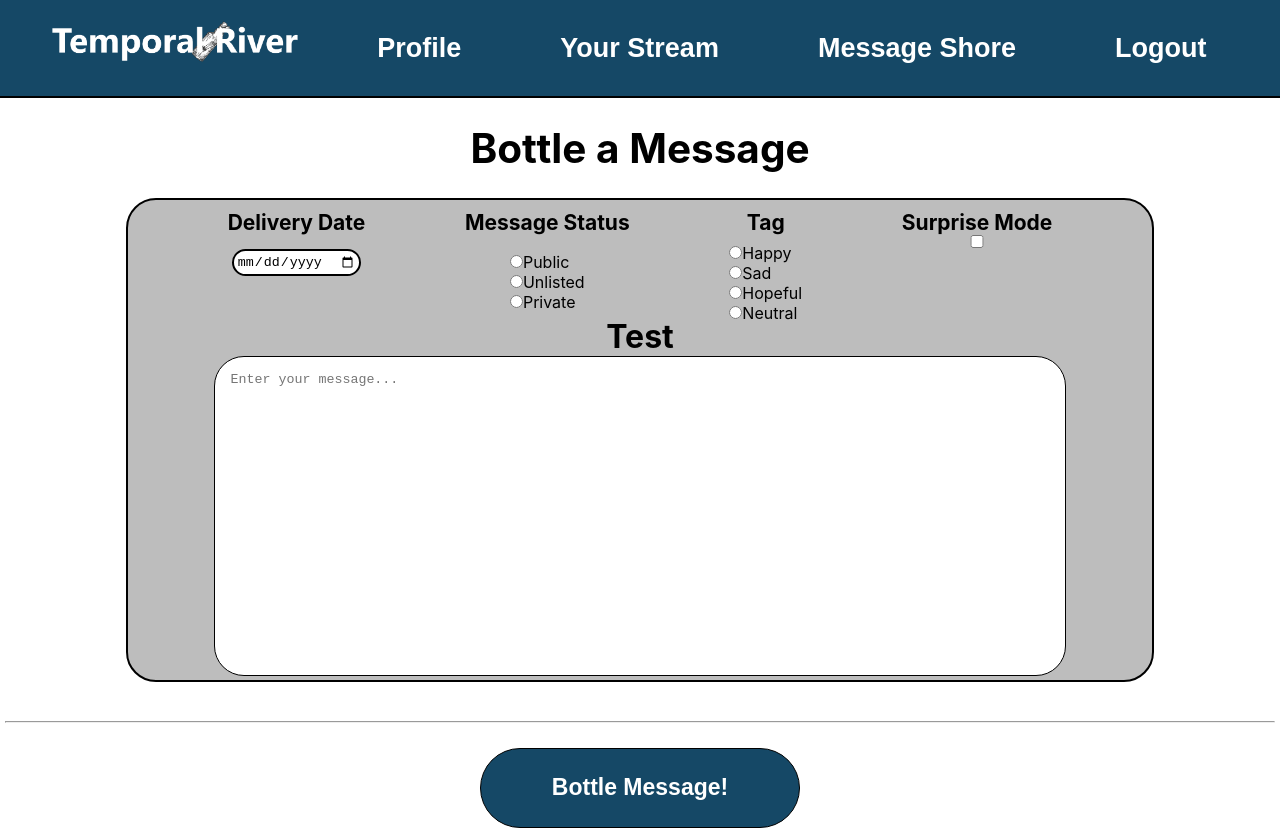
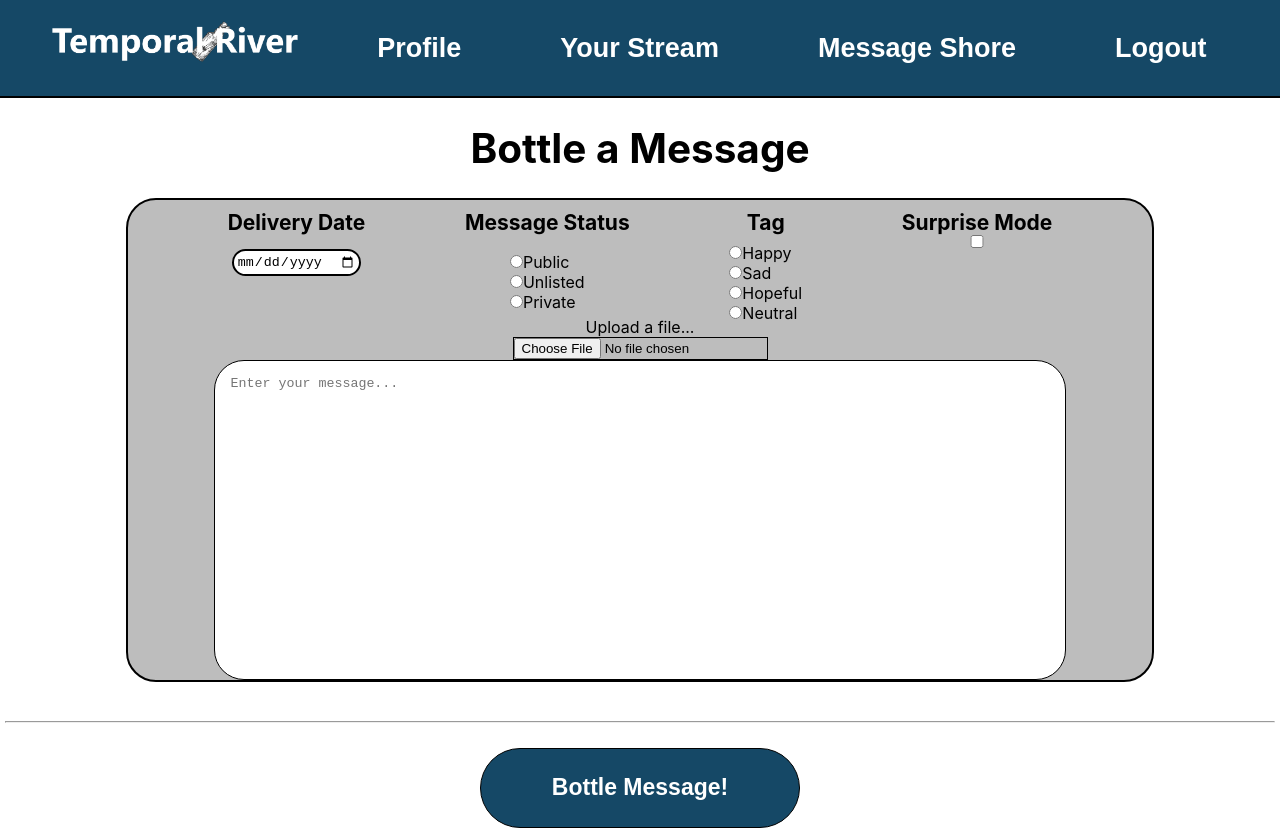
Before and after one commit to DannyHayek/time-capsule-client, a React (Create React App) app: page /bottleMessage in a window 1280 px wide. Built offline with nearby package versions, Linux system fonts and the light colour scheme.

Commit message:
Added basic input field to attach a file

```diff
--- a/src/components/bottleMessage/BottleMessageFile.jsx
+++ b/src/components/bottleMessage/BottleMessageFile.jsx
@@ -4,8 +4,9 @@ const BottleMessageFile = () => {
 
 
   return (
-    <div>
-      <h1>Test</h1>
+    <div className='flex column upload-image-div'>
+      <label>Upload a file...</label>
+      <input type='file'></input>
     </div>
   )
 }
--- a/src/pages/BottleMessage/BottleMessage.css
+++ b/src/pages/BottleMessage/BottleMessage.css
@@ -69,7 +69,13 @@
     align-items: center;
 }
 
+.upload-image-div {
+    align-items: center;
+}
 
+.upload-image-div input {
+    border: 1px solid black;
+}
 
 @media (max-width:700px) {
     .bottle-message-label {
```
